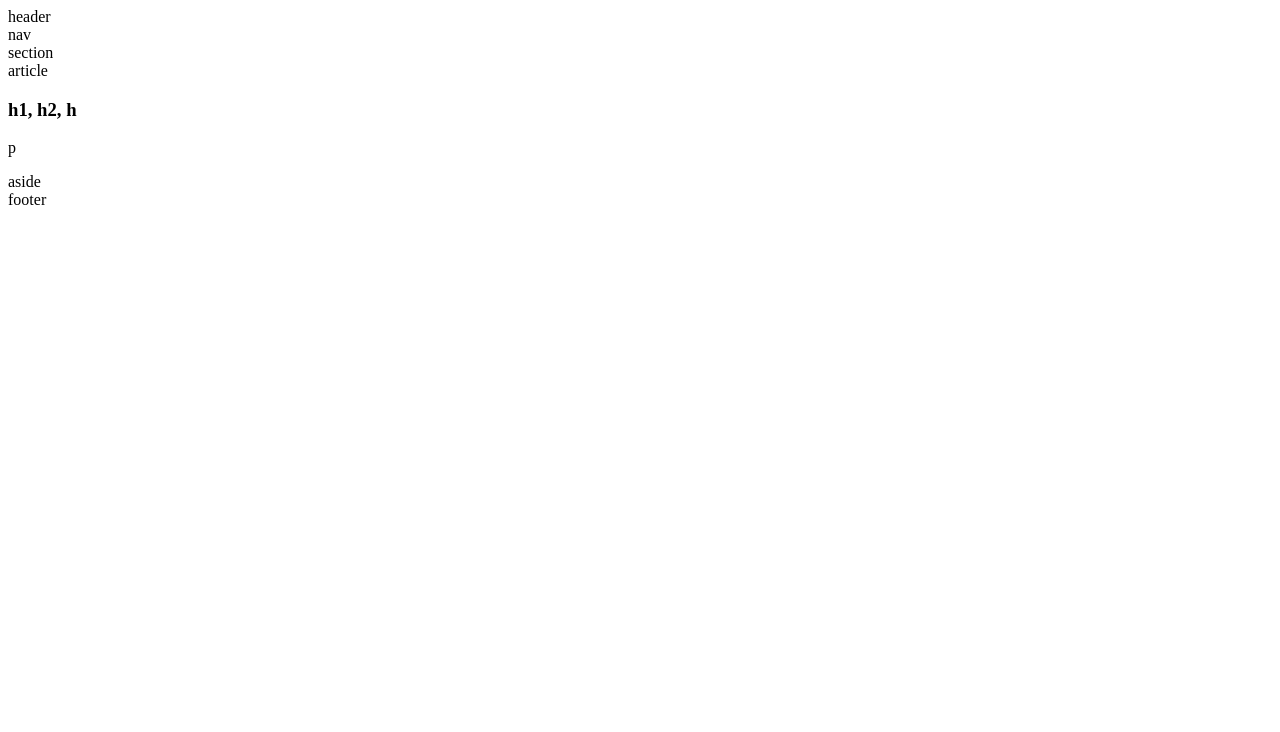
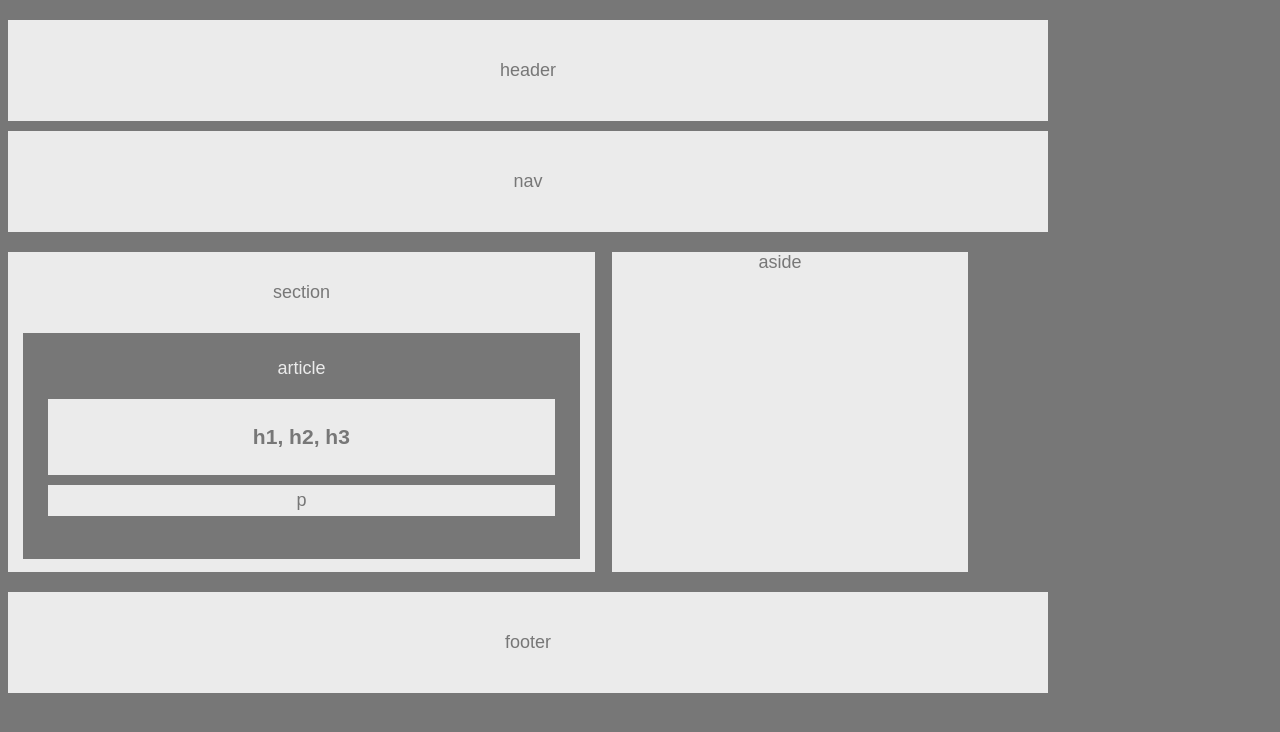
Before and after one commit to KimmyBeee/kimmybeee.github.io, a plain HTML site: page index.html in a window 1280 px wide. Drawn offline with Linux system fonts and the light colour scheme.

Commit message:
homework update

```diff
--- a/index.html
+++ b/index.html
@@ -14,14 +14,16 @@
 
 <body>
 <!--"header" Box -->
-	<header>
+	<header class="content">
 		header
 	</header>
 
 <!--"nav" Box -->
-	<nav>
+	<nav class="content">
 		nav
 	</nav>
+
+<div>
 
 <!--Big "section" Box -->
 	<section>
@@ -32,35 +34,29 @@
 			article
 
 <!--"h1,h2,h3" Box -->
-			<header2>
+			<header class="inbox">
 				<h1>
-					h1, h2, h
+					h1, h2, h3
 				</h1>
-			<header2>
+			</header>
 
 <!--"p" Box -->
-				<p>
+				<p class="inbox">
 					p
 				</p>
-
-			</section>
-
 		</article>
-
 	</section>
 
 <!--"aside" Box -->
 	<aside>
 		aside
 	</aside>
+</div>
 
 <!--"footer" Box -->
-	<footer>
+	<footer class="content">
 		footer
 	</footer>
-
-
-
 
 
 </body>
--- a/style.css
+++ b/style.css
@@ -0,0 +1,92 @@
+body
+	{
+		background-color: #777;
+		width:960px;
+		font-family: "Arial", "Helevetica Neue", "Helevetica", sans-serif;
+		font-size: 18px;
+		text-align: center;
+	}
+
+.content
+	{
+		color: #777;
+		background-color: #ebebeb;
+		width:960px;
+		padding: 40px;
+		text-align: center;
+	}
+
+header
+	{
+		margin-bottom: 10px;
+
+	}
+
+nav
+	{
+		margin-bottom: 20px;
+
+	}
+
+section
+	{
+		width:58%;
+		float:left;
+		overflow:auto;
+		color: #777;
+		background-color: #ebebeb;
+		padding: 15px;
+		padding-bottom: 40px;
+		padding-top: 30px;
+		margin-bottom: 20px;
+		height:250px;
+		text-align: center;
+
+	}
+
+article
+	{
+		color: #ebebeb;
+		background-color: #777;
+		padding: 25px;
+		margin-top: 30px;
+
+	}
+
+.inbox
+	{
+		padding: 5px;
+		background-color: #ebebeb;
+		color: #777;
+
+	}
+
+header
+	{
+		margin-top: 20px;
+		margin-bottom: 10px;
+
+	}
+p
+	{
+		margin-top: 10px;
+		padding: 30px;
+		padding-bottom: 20px;
+
+	}
+
+aside
+	{
+		width: 35%;
+		height: 320px;
+		color: #777;
+		background-color: #ebebeb;
+		padding-right:20px;
+		float:right;
+
+
+	}
+footer
+	{
+		clear:both;
+	}
```
Also changed, not shown: 1 other file.
